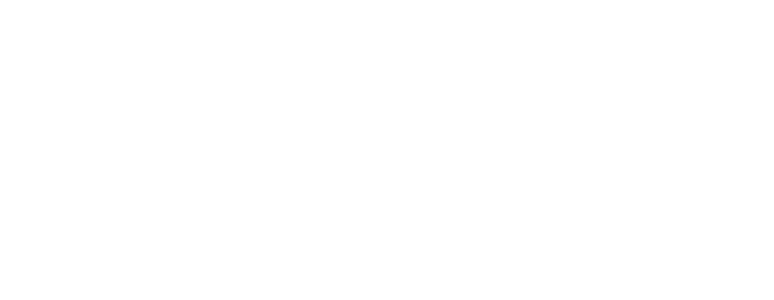
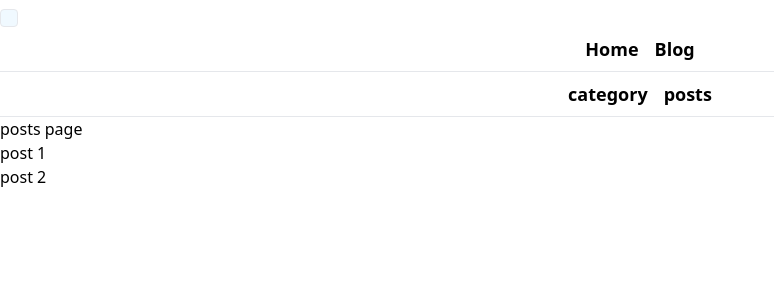
Before and after one commit to ghazaleaghaei/lintense, a React (Vite) app: page /blog/posts in a window 1280 px wide. Before the commit this address had no page. Shown: the top 300 px of the page, without its empty margins (0-774 px from the left). Built offline with nearby package versions, Linux system fonts and the light colour scheme.

Commit message:
commited by script

```diff
--- a/src/App.jsx
+++ b/src/App.jsx
@@ -1,10 +1,11 @@
-import { Route, Routes } from "react-router-dom"
+import { Route, Routes,Navigate } from "react-router-dom"
 import {
     Layout,
     Home,
     Blog,
+    Posts,
+    Category,
     Post,
-    Category,
 } from "./Exports"
 
 function App() {
@@ -24,9 +25,10 @@
             <Routes>
                 <Route path="/" element={<Layout />}>
                     <Route index element={<Home />} />
+                    <Route path="blog/posts/:postId" element={<Post />} />
                     <Route path="blog" element={<Blog />} >
-                        <Route index element={<Post />} />
-                        <Route path="post" element={<Post />} />
+                        <Route index element={<Navigate to="posts" />} />
+                        <Route path="posts" element={<Posts />} />
                         <Route path="category" element={<Category />} />
                     </Route>
                 </Route>
--- a/src/Exports.jsx
+++ b/src/Exports.jsx
@@ -1,11 +1,13 @@
 import { Home } from './Pages/Exports'
 import { Blog } from './Pages/Exports'
 import { Layout } from './Components/Exports'
+import { Posts } from './Pages/Exports'
+import { Category } from './Pages/Exports'
 import { Post } from './Pages/Exports'
-import { Category } from './Pages/Exports'
 
 export { Home }
 export { Blog }
 export { Layout }
+export { Posts }
+export { Category }
 export { Post }
-export { Category }
--- a/src/Pages/Blog.jsx
+++ b/src/Pages/Blog.jsx
@@ -10,7 +10,7 @@
                         <NavLink end to="category">category</NavLink>
                     </li>
                     <li>
-                        <NavLink to="post">post</NavLink>
+                        <NavLink to="posts">posts</NavLink>
                     </li>
                 </ul>
             </nav>
--- a/src/Pages/Exports.jsx
+++ b/src/Pages/Exports.jsx
@@ -5,8 +5,9 @@
 import { Form } from '../Components/Exports'
 import { Search } from '../Components/Exports'
 import { Api } from '../Components/Exports'
-import Post from "./Post"
+import Posts from "./Posts"
 import Category from "./Category"
+import  Post  from './Post'
 
 export { Blog }
 export { Home }
@@ -15,5 +16,6 @@
 export { Form }
 export { Search }
 export { Api }
+export { Posts }
+export { Category }
 export { Post }
-export { Category }
--- a/src/Pages/Post.jsx
+++ b/src/Pages/Post.jsx
@@ -1,8 +1,11 @@
-function Post({  }) {
+import { useParams } from "react-router-dom"
+
+function Post({ }) {
+    const { postId } = useParams()
 
     return (
         <>
-            <div> post page </div>
+            <div> post{postId} page </div>
         </>
     )
 }
--- /dev/null
+++ b/src/Pages/Posts.jsx
@@ -0,0 +1,20 @@
+import { Link, Outlet } from "react-router-dom"
+
+function Posts({ }) {
+
+    return (
+        <>
+            <h1> posts page </h1>
+            <ul>
+                <li>
+                    <Link to="1">post 1</Link>
+                </li>
+                <li>
+                    <Link to="2">post 2</Link>
+                </li>
+            </ul>
+        </>
+    )
+}
+
+export default Posts
```
